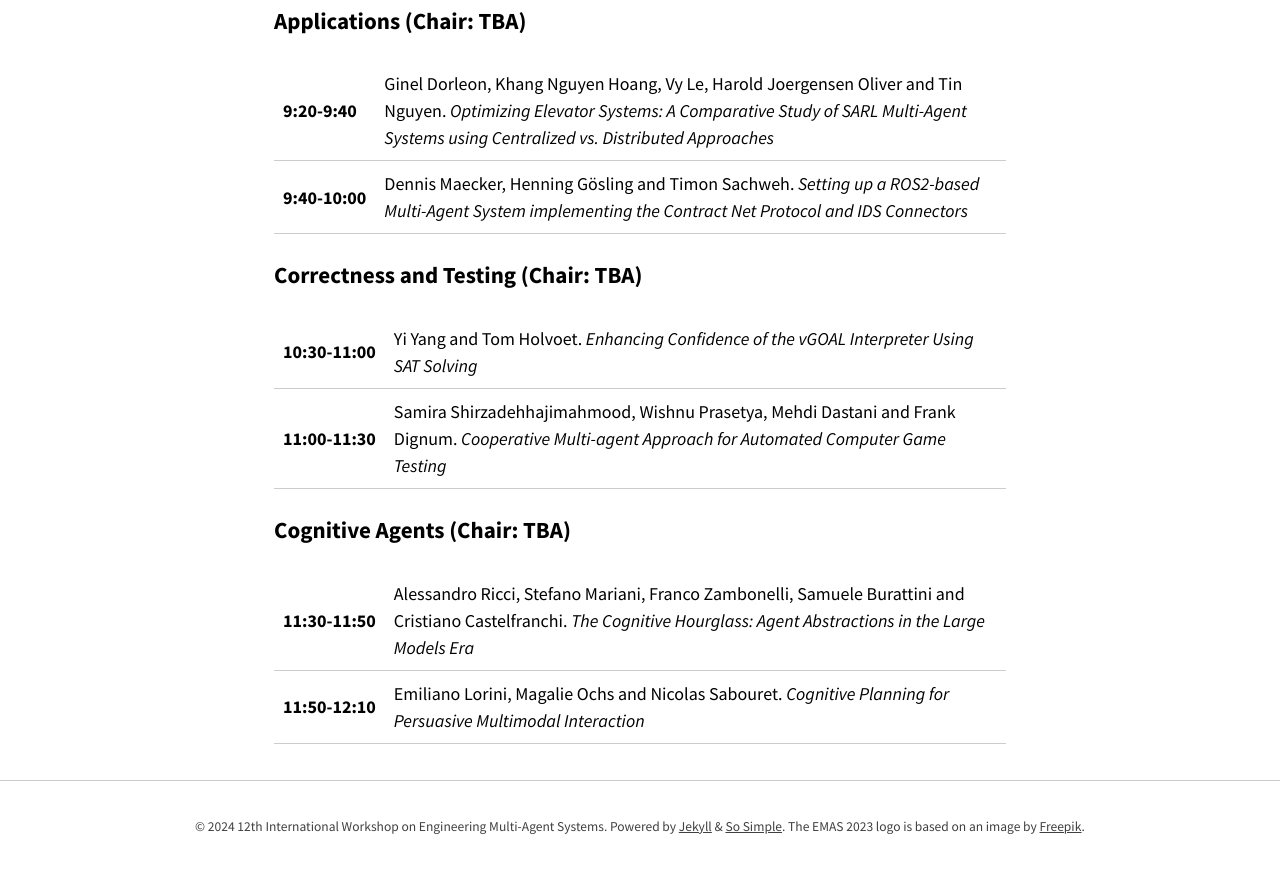
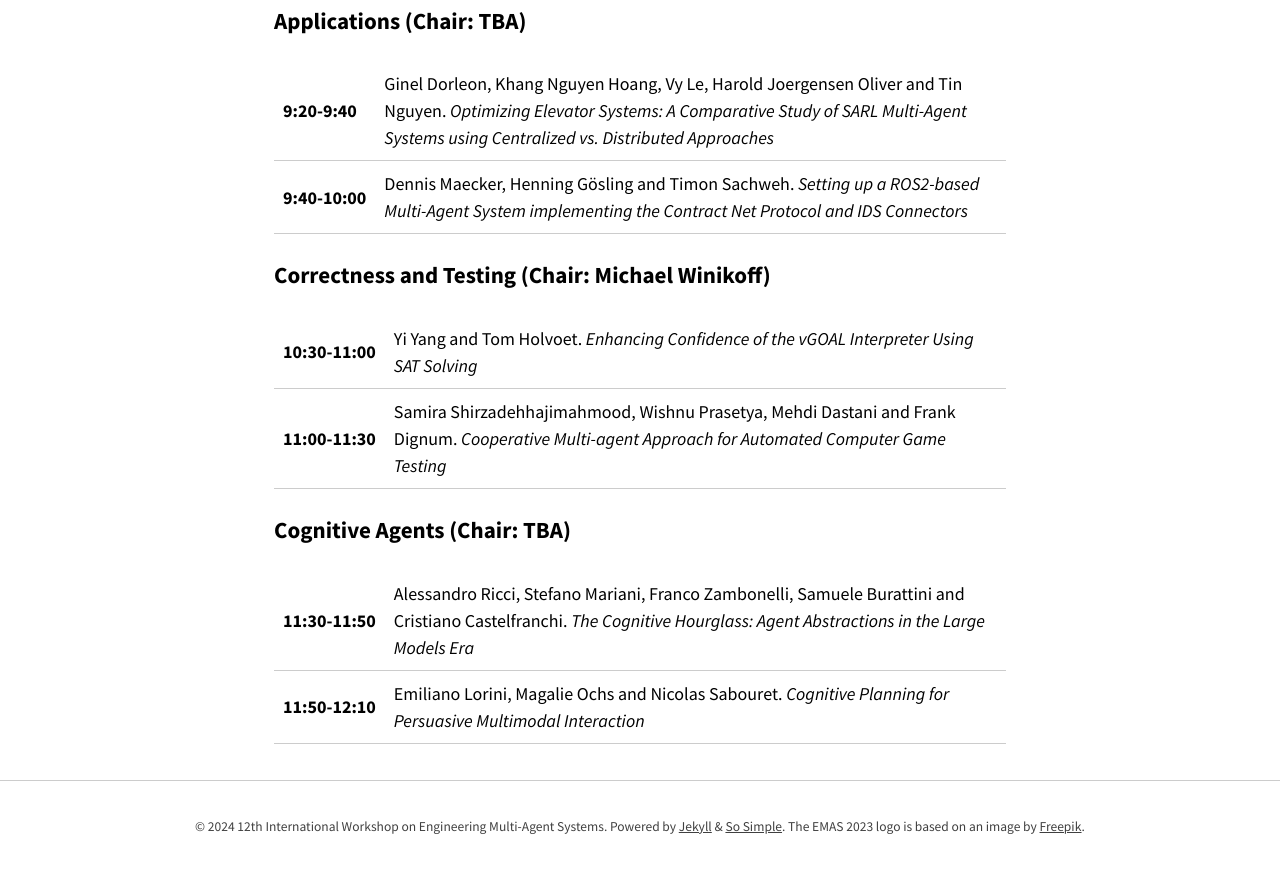
Before and after one commit to rafaelcaue/emas2024, a Jekyll site: the page built from program.md, in a window 1280 px wide and 900 px high, scrolled down 3774 px. Shown: the top 873 px of the window. Built offline with Jekyll 4.4.1, drawn with Linux system fonts in a browser that asks for light colours; nearby versions of some CDN libraries; our own code applies the rules of GitHub Pages for plain Markdown files.

Commit message:
Update program.md

```diff
--- a/program.md
+++ b/program.md
@@ -129,7 +129,7 @@ Invited talks are up to 60 minutes (up to 50 minutes of presentation and at leas
   </tr>
 </table>
 
-### <a id="s7"></a> **Correctness and Testing (Chair: TBA)**
+### <a id="s7"></a> **Correctness and Testing (Chair: Michael Winikoff)**
 
 <table>
   <tr>
```
